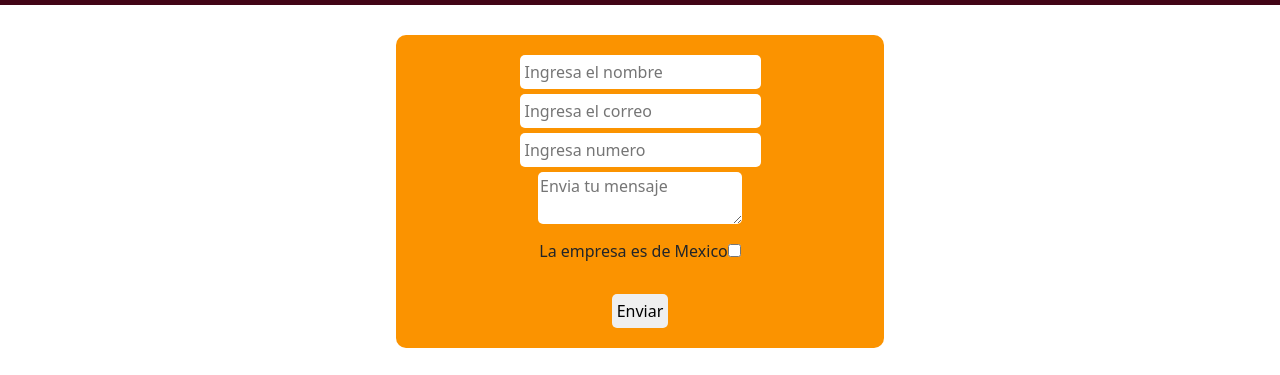
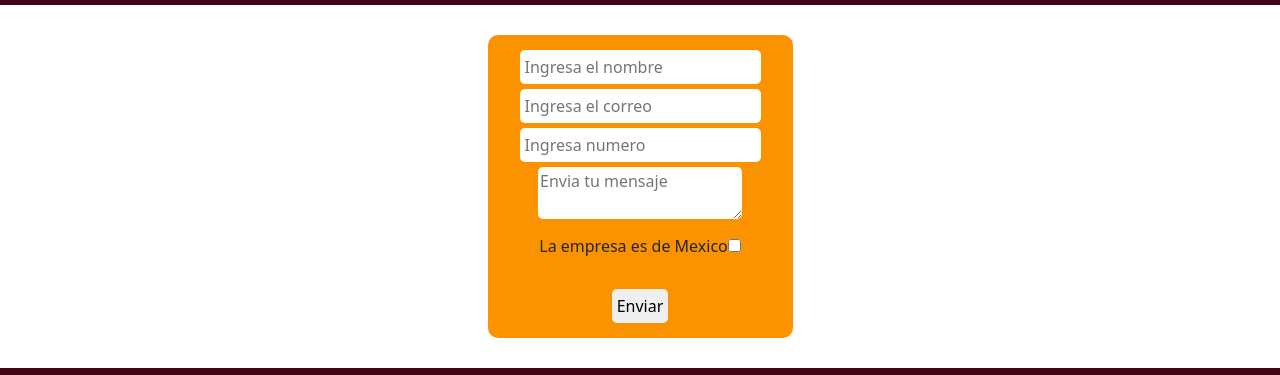
Before and after one commit to TenienteDan195/Tarea-sas2, a website: page assets/pages/contacto.html in a window 1280 px wide. Shown: the part 71-446 px from the top of the page. Drawn offline with nearby package versions, Linux system fonts and the light colour scheme.

Commit message:
completado

```diff
--- a/assets/scss/style.scss
+++ b/assets/scss/style.scss
@@ -326,17 +326,19 @@
     align-items: center;
     padding: 30px;
     .form{
-        width: 40%;
+        width: 25%;
         display: flex;
         flex-direction: column;
         align-items: center;
         justify-content: center;
         background-color: #FB9300;
-        padding: 20px;
+        padding: 15px;
         border-radius: 10px;
+
         .formulario{
             display: flex;
             flex-direction: column;
+            flex-wrap: wrap;
             justify-content: center;
             align-items: center;
             gap: 5px;
```
Also changed, not shown: assets/css/style.css.
